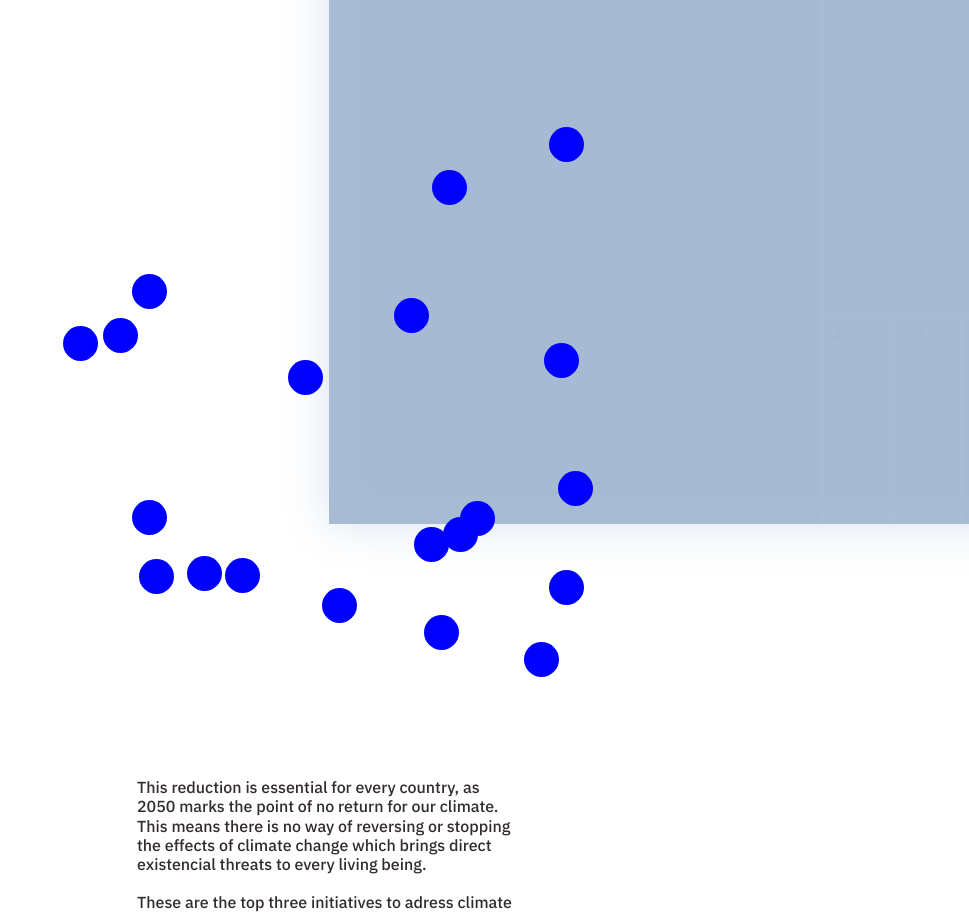
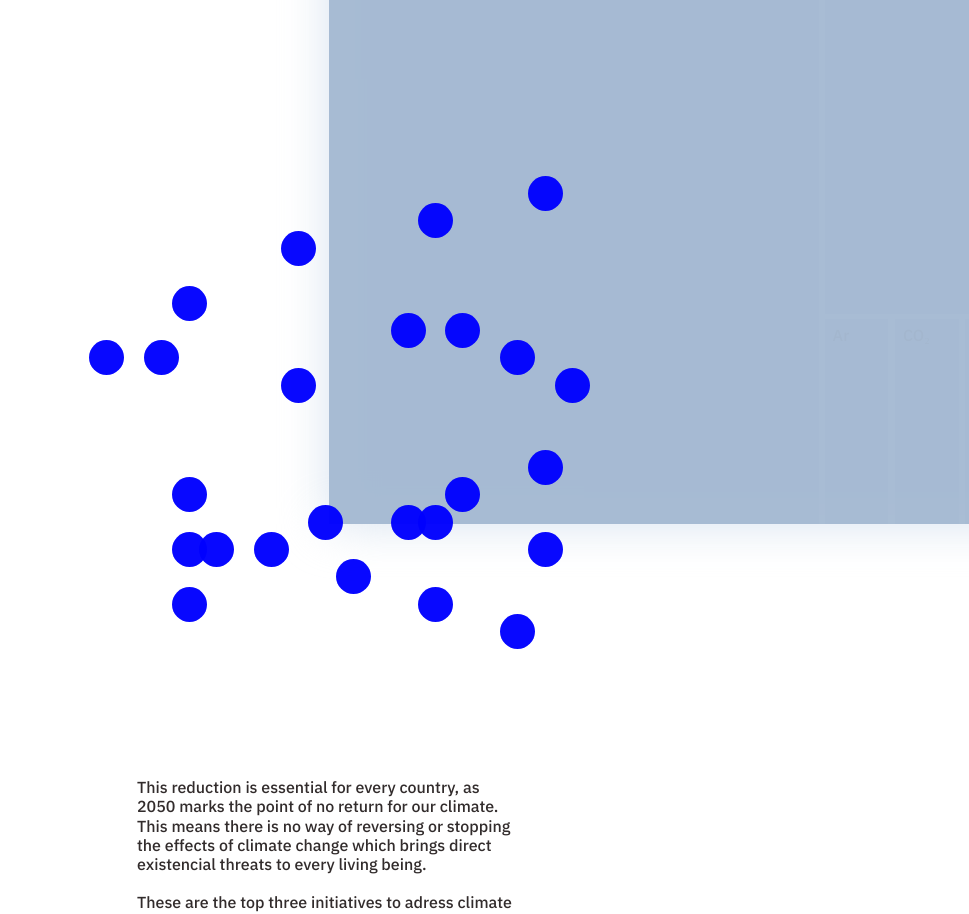
Before and after one commit to interactivethings/crimson-to-salmon, a React (Create React App) app: page / in a window 1280 px wide. Shown: the part 1229-2143 px from the top of the page, without its empty margins (311-1280 px from the left). Built offline with nearby package versions, Linux system fonts and the light colour scheme.

Commit message:
Grid-like scattering of blue particles

```diff
--- a/src/components/Scattering.tsx
+++ b/src/components/Scattering.tsx
@@ -8,19 +8,19 @@ export const BlueWrapper = styled('div')`
     height: 700px;
 `
 
-export const xPosition = Math.floor(Math.random() * 700) + 1;
-export const yPosition = Math.floor(Math.random() * 700) + 1;
-
+export const xPosition = Math.round(((Math.random() * 700) + 1) / 40) * 40;
+export const yPosition = Math.round(((Math.random() * 700) + 1) / 40) * 40;
+// Math.round(x / 10) * 10
 
 const BlueScatter = keyframes`
   from, 0% {
-    opacity: 0;
+    opacity: 0.9;
     top: 350px;
     left: 350px;
   }
 
   100% {
-      opacity: 100;
+      opacity: 1;
       top: ${xPosition};
       left: ${xPosition};
   }
@@ -33,17 +33,17 @@ export const ScatterElement = styled('div')`
     border-radius: 17.5px;
     background-color: blue;
     position: absolute;
-    animation: ${BlueScatter} ease 10s;
+    animation: ${BlueScatter} ease-out 10s;
 `
 
 export class BlueScattering extends React.Component {
     render() {
         const blueElements = [];
 
-        for (let i = 0; i < 20; i++) {
+        for (let i = 0; i < 25; i++) {
             blueElements.push({
-                xPos: Math.floor(Math.random() * 700) + 1,
-                yPos: Math.floor(Math.random() * 700) + 1,
+                xPos: Math.round(((Math.random() * 700) + 1) / 40) * 40,
+                yPos: Math.round(((Math.random() * 700) + 1) / 40) * 40,
             });
         }
 
```
